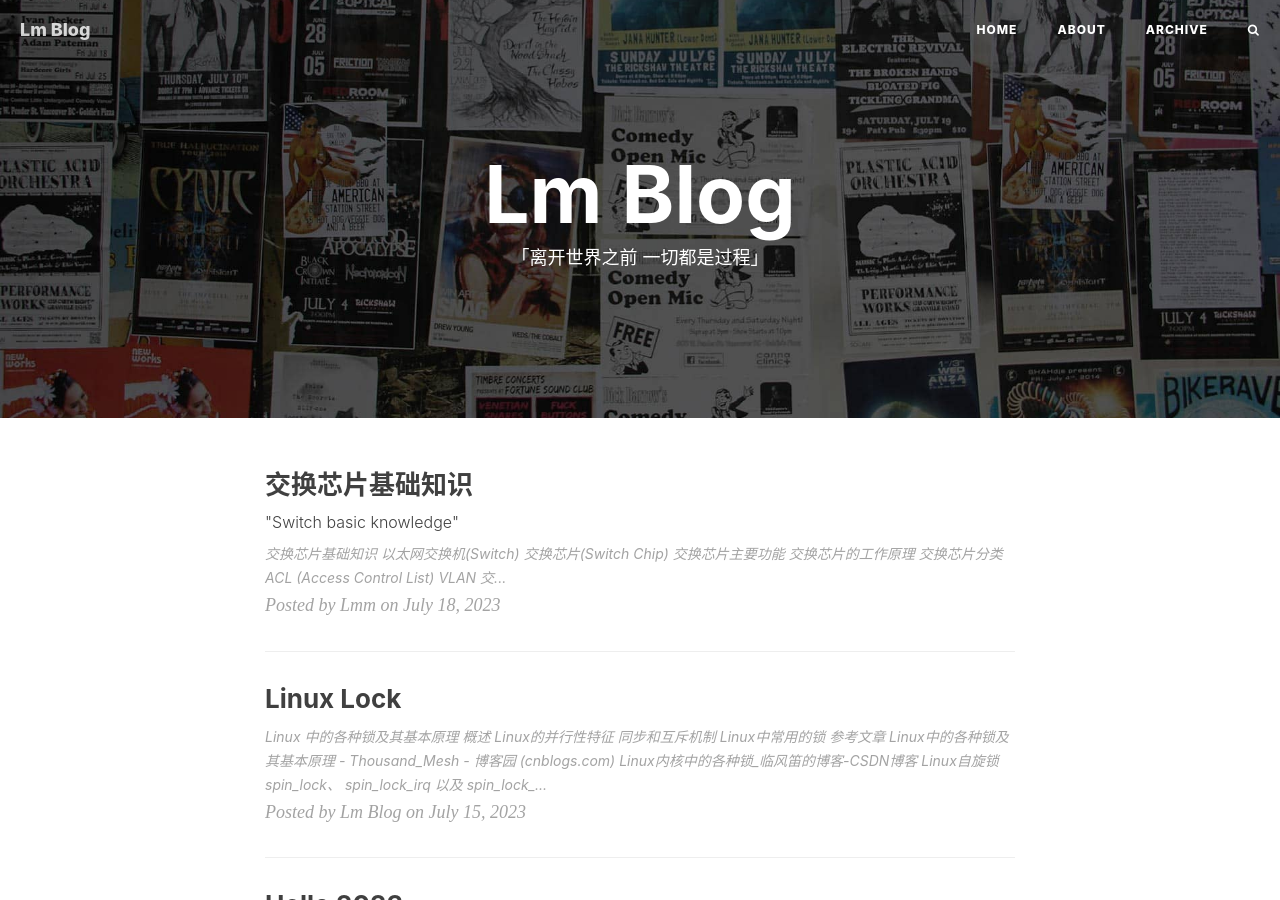
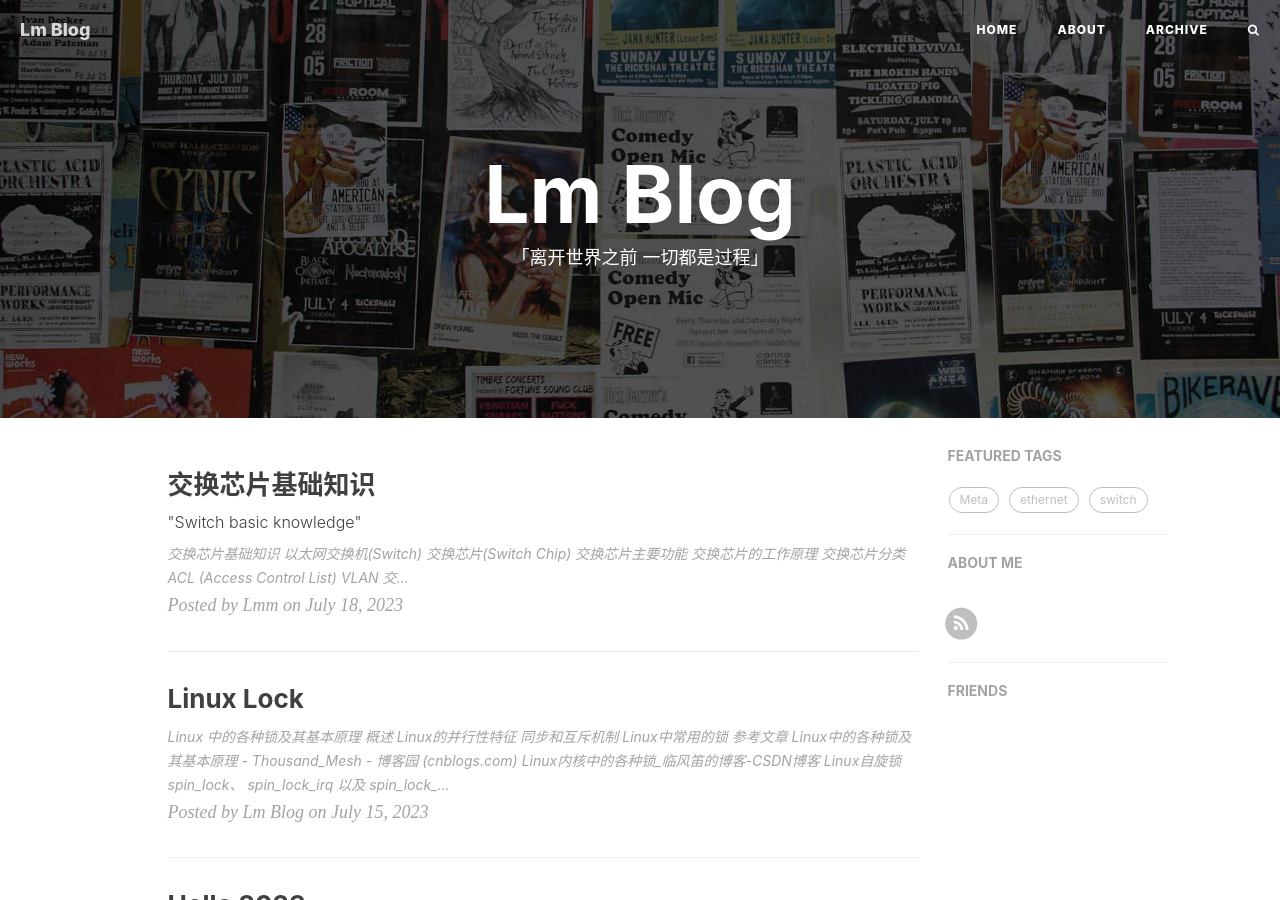
Before and after one commit to nichen125/nichen125.github.io, a Jekyll site: the page built from index.html, in a window 1280 px wide and 900 px high. Built offline with Jekyll 4.4.1, drawn with Linux system fonts in a browser that asks for light colours; nearby versions of some CDN libraries; the list of posts is cut into pages by our own code; comment, search, counter and statistics services are not loaded.

Commit message:
urll change, rss true, sidebar true

```diff
--- a/_config.yml
+++ b/_config.yml
@@ -5,14 +5,14 @@ header-img: img/home-bg.jpg
 email:
 description: "不知名的分享"
 keyword: "博客, 个人网站, 互联网"
-url: "https://blog.taoyuan217.tk" # your host, for absolute URL
+url: "https://blog.ty19217.top" # your host, for absolute URL
 baseurl: "" # for example, '/blog' if your blog hosted on 'host/blog'
 
 # Publish posts or collection documents with a future date.
 future: true
 
 # SNS settings
-RSS: false
+RSS: true
 # weibo_username: smsd
 # zhihu_username: smsd
 # github_username: smsd
@@ -59,7 +59,7 @@ kramdown:
       start_line: 1
 
 # Disqus settings
-disqus_username: hux
+disqus_username: smsd
 
 # Netease settings
 netease_comment: false
@@ -73,9 +73,9 @@ ga_track_id: "UA-49627206-1" # Format: UA-xxxxxx-xx
 ga_domain: huangxuan.me
 
 # Sidebar settings
-sidebar: false # whether or not using Sidebar.
+sidebar: true # whether or not using Sidebar.
 sidebar-about-description: ""
-sidebar-avatar: https://github.com/Huxpro.png # use absolute URL, seeing it's used in both `/` and `/about/`
+sidebar-avatar:  # use absolute URL, seeing it's used in both `/` and `/about/`
 
 # Featured Tags
 featured-tags: true # whether or not using Feature-Tags
```
